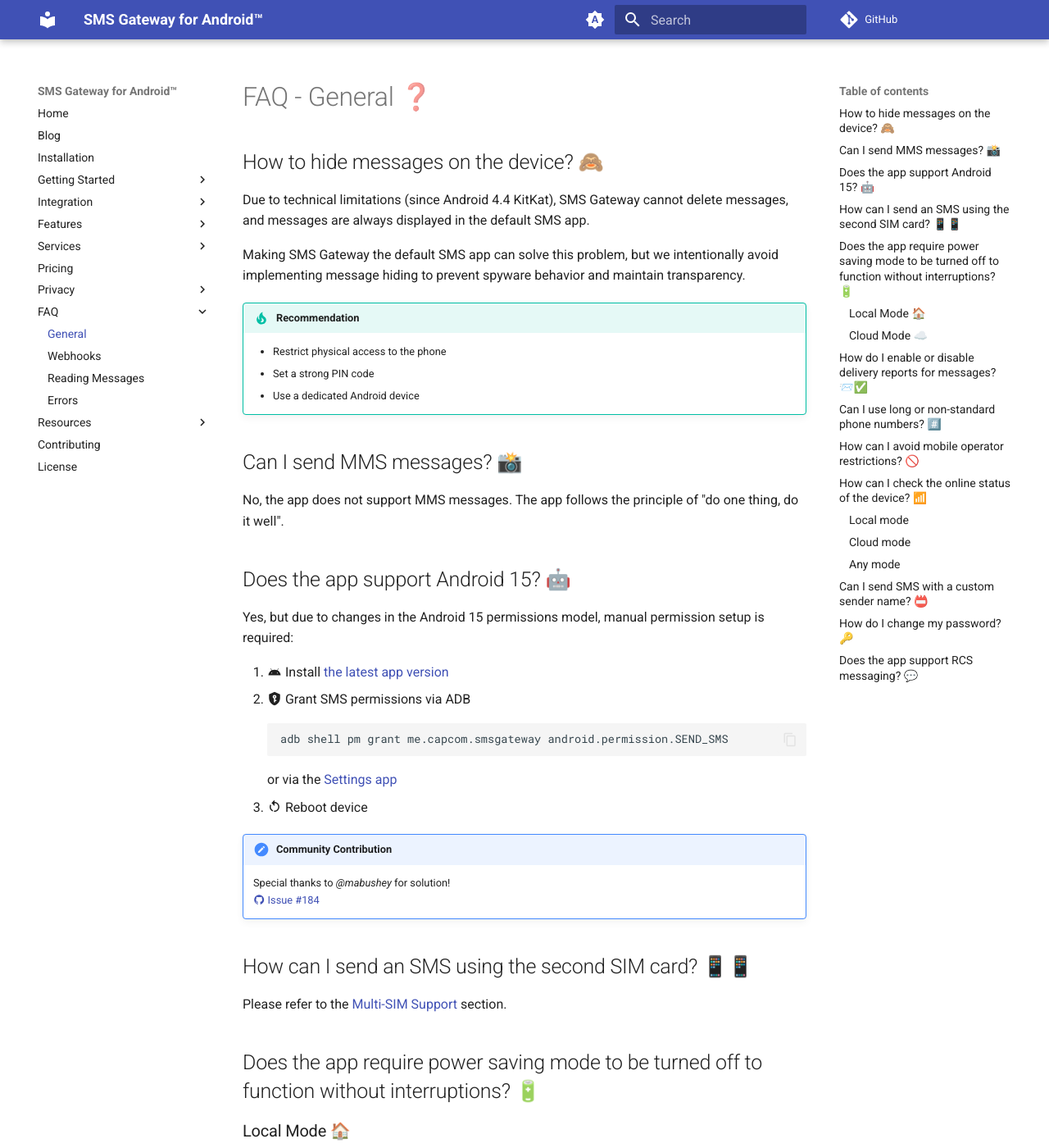
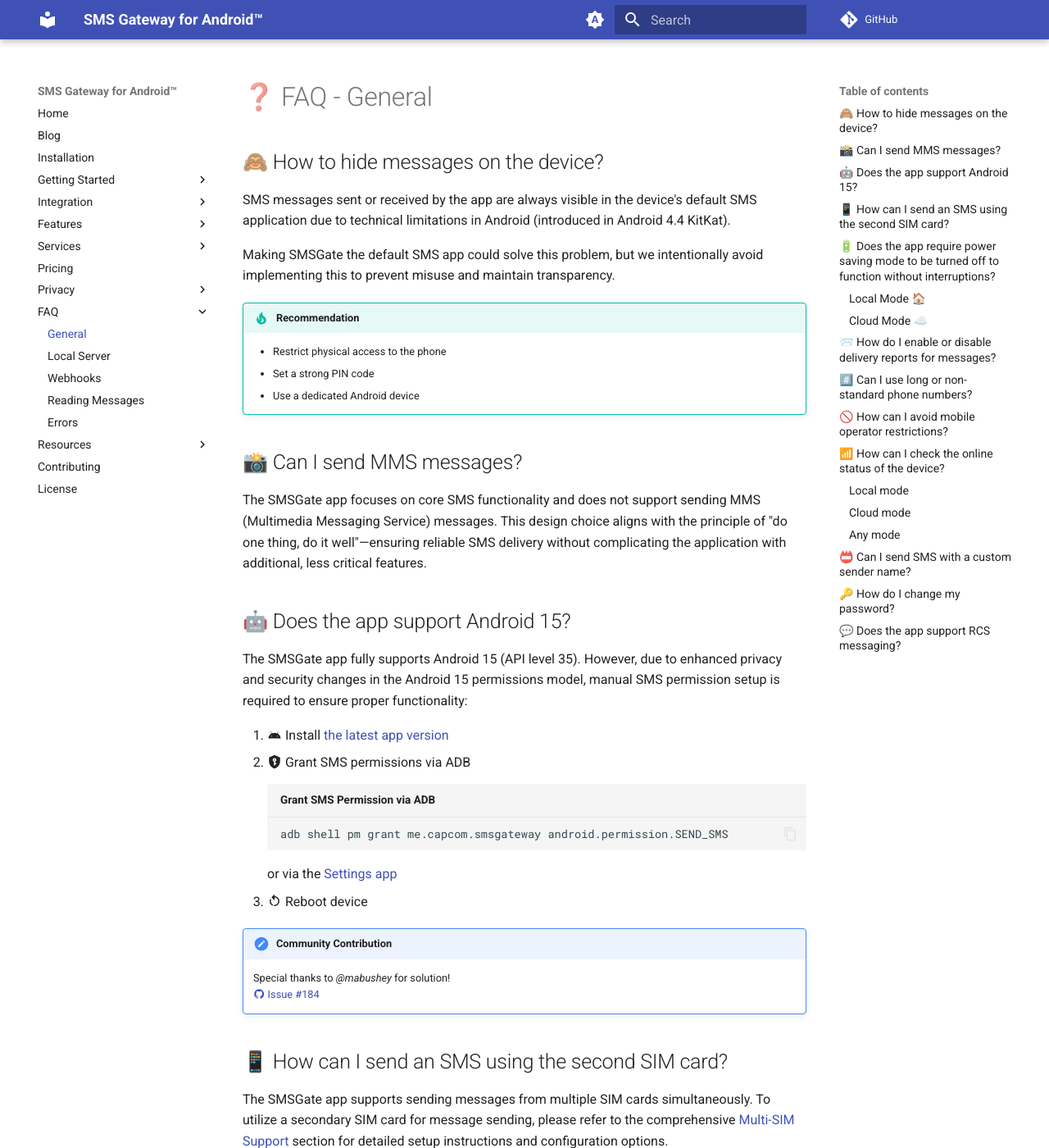
Before and after one commit to android-sms-gateway/docs-web, an MkDocs documentation site: the page built from docs/faq/general.md, in a window 1280 px wide and 1400 px high. Shown: the whole window at 82% size. Built offline with MkDocs 1.6.1 and Material for MkDocs 9.7.7, drawn with Linux system fonts in a browser that asks for light colours; emoji names are drawn with the system emoji font; comment, search, counter and statistics services are not loaded; some of the changed text lies outside the part shown.

````diff
--- a/docs/faq/general.md
+++ b/docs/faq/general.md
@@ -1,27 +1,27 @@
-# FAQ - General ❓
+# ❓ FAQ - General
 
-## How to hide messages on the device? 🙈
+## 🙈 How to hide messages on the device?
 
-Due to technical limitations (since Android 4.4 KitKat), SMS Gateway cannot delete messages, and messages are always displayed in the default SMS app.
+SMS messages sent or received by the app are always visible in the device's default SMS application due to technical limitations in Android (introduced in Android 4.4 KitKat).
 
-Making SMS Gateway the default SMS app can solve this problem, but we intentionally avoid implementing message hiding to prevent spyware behavior and maintain transparency.
+Making SMSGate the default SMS app could solve this problem, but we intentionally avoid implementing this to prevent misuse and maintain transparency.
 
 !!! tip "Recommendation"
     - Restrict physical access to the phone
     - Set a strong PIN code
     - Use a dedicated Android device
 
-## Can I send MMS messages? 📸
+## 📸 Can I send MMS messages?
 
-No, the app does not support MMS messages. The app follows the principle of "do one thing, do it well".
+The SMSGate app focuses on core SMS functionality and does not support sending MMS (Multimedia Messaging Service) messages. This design choice aligns with the principle of "do one thing, do it well"—ensuring reliable SMS delivery without complicating the application with additional, less critical features.
 
-## Does the app support Android 15? 🤖
+## 🤖 Does the app support Android 15?
 
-Yes, but due to changes in the Android 15 permissions model, manual permission setup is required:
+The SMSGate app fully supports Android 15 (API level 35). However, due to enhanced privacy and security changes in the Android 15 permissions model, manual SMS permission setup is required to ensure proper functionality:
 
 1. :material-android: Install [the latest app version](https://github.com/capcom6/android-sms-gateway/releases/latest)
 2. :material-shield-key: Grant SMS permissions via ADB
-    ```bash
+    ```bash title="Grant SMS Permission via ADB"
     adb shell pm grant me.capcom.smsgateway android.permission.SEND_SMS
     ```
     or via the [Settings app](./errors.md#does-not-have-androidpermissionsend_sms)
@@ -31,11 +31,13 @@
     Special thanks to *@mabushey* for solution!
     [:material-github: Issue #184](https://github.com/capcom6/android-sms-gateway/issues/184)
 
-## How can I send an SMS using the second SIM card? 📱📱
+## 📱 How can I send an SMS using the second SIM card?
 
-Please refer to the [Multi-SIM Support](../features/multi-sim.md) section.
+The SMSGate app supports sending messages from multiple SIM cards simultaneously. To utilize a secondary SIM card for message sending, please refer to the comprehensive [Multi-SIM Support](../features/multi-sim.md) section for detailed setup instructions and configuration options.
 
-## Does the app require power saving mode to be turned off to function without interruptions? 🔋
+## 🔋 Does the app require power saving mode to be turned off to function without interruptions?
+
+The SMSGate app is designed to work reliably even when power saving modes are enabled, though specific behavior may vary depending on the device manufacturer and Android version. Below are details for each operational mode:
 
 ### Local Mode 🏠
 
@@ -62,7 +64,7 @@
     - **Don't Kill My App:**
       Follow the [Don't Kill My App](https://dontkillmyapp.com) guide to ensure the app is not killed by the operating system.
 
-## How do I enable or disable delivery reports for messages? 📨✅
+## 📨 How do I enable or disable delivery reports for messages?
 
 ```json title="Disable Delivery Reports"
 {
@@ -74,15 +76,15 @@
 
 1. Default: `true` (reports enabled)
 
-## Can I use long or non-standard phone numbers? #️⃣
+## #️⃣ Can I use long or non-standard phone numbers?
 
 By default, the app requires the phone number to be in E.164 compatible format. You can bypass this requirement by using the `skipPhoneValidation` query parameter:
 
-```bash
+```bash title="Bypass Phone Validation via API"
 curl -X POST "https://api.sms-gate.app/messages?skipPhoneValidation=true"
 ```
 
-## How can I avoid mobile operator restrictions? 🚫
+## 🚫 How can I avoid mobile operator restrictions?
 
 === "⏱️ Random Delay"
 
@@ -108,9 +110,11 @@
 
     The app provides a feature to rotate between [multiple SIM cards](../features/multi-sim.md#sim-card-rotation) automatically, avoiding reaching SIM limits.
 
-## How can I check the online status of the device? 📶
+## 📶 How can I check the online status of the device?
 
-```mermaid
+You can monitor the online status of your SMSGate device using multiple methods depending on your operational mode (Local, Cloud, or Private). Below is a visual overview of the available options:
+
+```mermaid title="Device Online Status Check Methods"
 graph TD
     A[Check Method] --> B[Local Mode]
     A --> C[Cloud Mode]
@@ -135,7 +139,7 @@
 !!! warning "Caution"
     Using the ping feature will increase battery usage. It's important to balance the need for frequent status updates with the impact on device battery life, especially if the device is expected to operate for extended periods without charging.
 
-## Can I send SMS with a custom sender name? 📛
+## 📛 Can I send SMS with a custom sender name?
 
 The app uses your SIM card to send messages, so by default, it uses the same sender information as your phone's default messaging app (usually your phone number). Any changes to the sender name would need to be set up through your carrier, not within the app itself.
 
@@ -145,14 +149,14 @@
     - Alphanumeric Sender ID services
     - Business SMS solutions
 
-## How do I change my password? 🔑
+## 🔑 How do I change my password?
 
 | Mode          | Documentation                                                                        |
 | ------------- | ------------------------------------------------------------------------------------ |
 | Local         | [Server Config](../getting-started/local-server.md#server-configuration)             |
 | Cloud/Private | [Password Management](../getting-started/public-cloud-server.md#password-management) |
 
-## Does the app support RCS messaging? 💬
+## 💬 Does the app support RCS messaging?
 
 Currently, the app does not support RCS (Rich Communication Services) messaging. It is recommended to disable RCS in Google Messages to avoid [issues](./webhooks.md#the-smsreceived-webhook-is-not-triggering-material-message-question).
 
--- a/mkdocs.yml
+++ b/mkdocs.yml
@@ -69,6 +69,7 @@
       - Encryption: privacy/encryption.md
   - FAQ:
       - General: faq/general.md
+      - Local Server: faq/local-server.md
       - Webhooks: faq/webhooks.md
       - Reading Messages: faq/reading-messages.md
       - Errors: faq/errors.md
````
Also changed, not shown: docs/faq/local-server.md (added, +35 -0 lines), docs/getting-started/local-server.md (+19 -11 lines).
